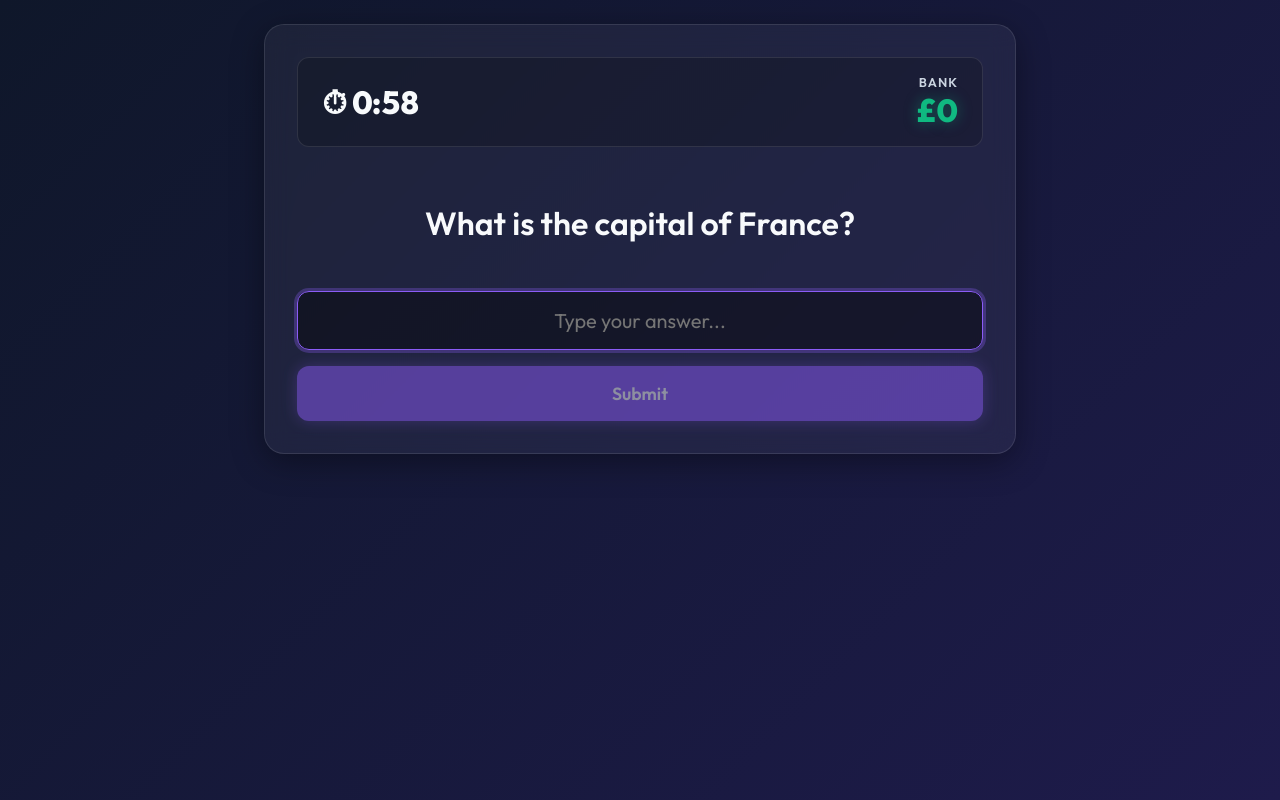
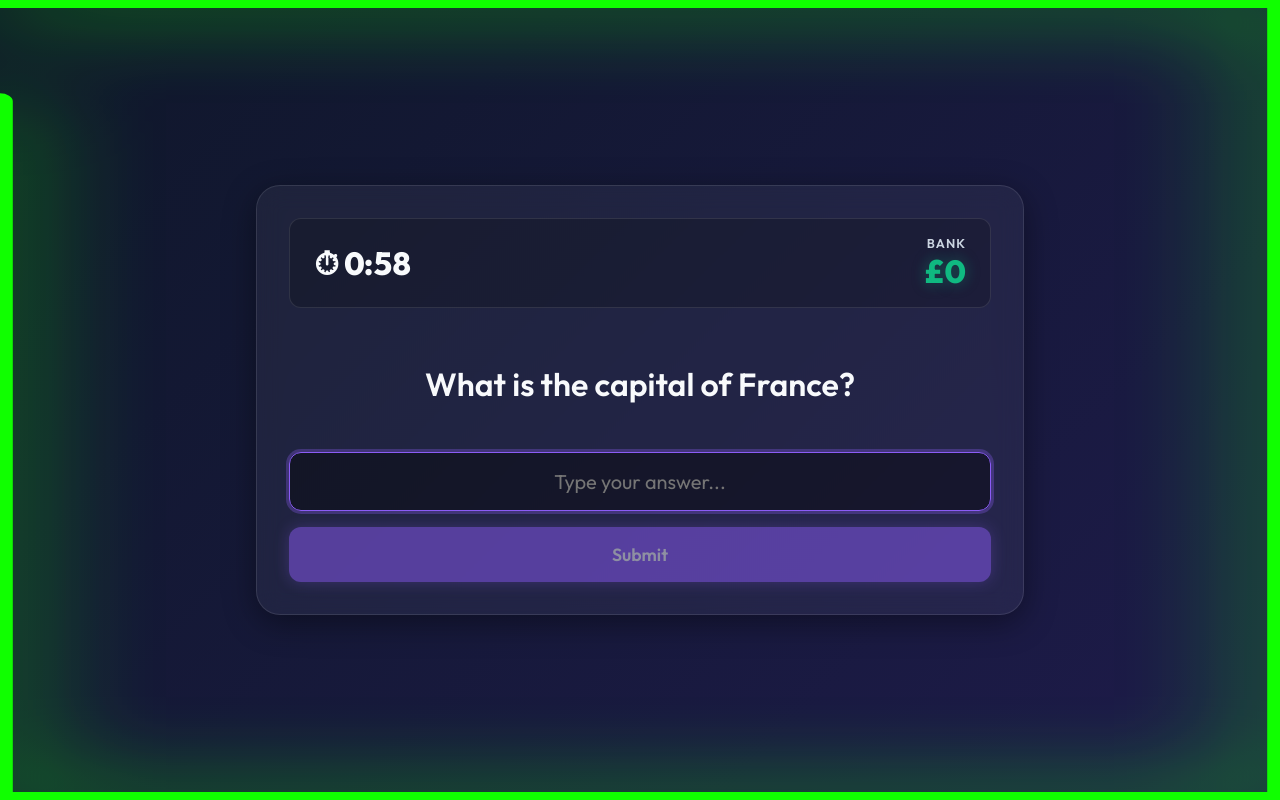
Before and after one commit to sftsk/barry40, a React (Vite) app: page / in a window 1280 px wide. Both pictures are taken after a click on the button "Start Game ➔". Built offline with nearby package versions, Linux system fonts and the light colour scheme.

Commit message:
feat: Add a global timer border component to `CashBuilderScreen` and implement a GitHub Actions build workflow.

```diff
--- a/src/App.tsx
+++ b/src/App.tsx
@@ -28,6 +28,54 @@ function useTimer(initialSeconds: number, onExpire: () => void, isActive: boolea
   return { seconds, setSeconds };
 }
 
+// -- Global Timer Border Component --
+function TimerBorder({ currentSeconds, totalSeconds }: { currentSeconds: number, totalSeconds: number }) {
+  const percentage = totalSeconds > 0 ? currentSeconds / totalSeconds : 0;
+  const hue = percentage * 120; // 120: green, 0: red
+  const color = `hsl(${hue}, 100%, 50%)`;
+
+  const redBlur = 2 + (1 - percentage) * 15;
+  const orangeBlur = 5 + (1 - percentage) * 25;
+  const filter = percentage < 0.3
+    ? `drop-shadow(0 0 ${redBlur}px red) drop-shadow(0 0 ${orangeBlur}px orange)`
+    : `drop-shadow(0 0 5px ${color})`;
+
+  return (
+    <svg
+      viewBox="0 0 100 100"
+      preserveAspectRatio="none"
+      style={{
+        position: 'fixed',
+        top: 0,
+        left: 0,
+        width: '100dvw',
+        height: '100dvh',
+        pointerEvents: 'none',
+        zIndex: 9999,
+        overflow: 'visible'
+      }}
+    >
+      <rect
+        x="0" y="0"
+        width="100"
+        height="100"
+        fill="none"
+        stroke={color}
+        strokeWidth="2"
+        strokeLinecap="round"
+        strokeLinejoin="round"
+        pathLength="100"
+        strokeDasharray="100"
+        strokeDashoffset={100 - (percentage * 100)}
+        style={{
+          transition: 'stroke-dashoffset 1s linear, stroke 1s linear',
+          filter
+        }}
+      />
+    </svg>
+  );
+}
+
 // -- Main App Component --
 function App() {
   const [gameState, setGameState] = useState<GameState>({
@@ -39,7 +87,10 @@ function App() {
   });
 
   const [error, setError] = useState('');
-  const [jsonUrl, setJsonUrl] = useState('');
+  const [jsonUrl] = useState(() => {
+    const urlParams = new URLSearchParams(window.location.search);
+    return urlParams.get('quiz') || '/default_questions.json';
+  });
 
   const loadConfig = (url: string) => {
     fetch(url)
@@ -55,11 +106,8 @@ function App() {
   };
 
   useEffect(() => {
-    const urlParams = new URLSearchParams(window.location.search);
-    const quizUrl = urlParams.get('quiz') || '/default_questions.json';
-    setJsonUrl(quizUrl);
-    loadConfig(quizUrl);
-  }, []);
+    loadConfig(jsonUrl);
+  }, [jsonUrl]);
 
   if (error && !gameState.config) {
     return (
@@ -80,7 +128,7 @@ function App() {
   }
 
   // --- Phase Handlers ---
-  const startGame = (customSettings: any) => {
+  const startGame = (customSettings: GameConfig['settings']) => {
     setGameState(s => ({
       ...s,
       phase: 'CASH_BUILDER',
@@ -99,7 +147,16 @@ function App() {
 
   return (
     <>
-      {gameState.phase === 'MENU' && <MenuScreen onStart={startGame} config={gameState.config} defaultUrl={jsonUrl} onLoadUrl={loadConfig} loadError={error}/>}
+      {gameState.phase === 'MENU' && gameState.config && (
+        <MenuScreen
+          key={JSON.stringify(gameState.config.settings)}
+          onStart={startGame}
+          config={gameState.config}
+          defaultUrl={jsonUrl}
+          onLoadUrl={loadConfig}
+          loadError={error}
+        />
+      )}
       {gameState.phase === 'CASH_BUILDER' && <CashBuilderScreen config={gameState.config} onComplete={onCashBuilderComplete} />}
       {gameState.phase === 'CHASE_SETUP' && <ChaseSetupScreen bank={gameState.bank} onStart={startChase} />}
       {gameState.phase === 'THE_CHASE' && <TheChaseScreen config={gameState.config} bank={gameState.bank} gameState={gameState} setGameState={setGameState} onEnd={endGame} />}
@@ -110,14 +167,9 @@ function App() {
 
 // -- Sub Components --
 
-function MenuScreen({ onStart, config, defaultUrl, onLoadUrl, loadError }: { onStart: (s:any) => void, config: GameConfig, defaultUrl: string, onLoadUrl: (url: string) => void, loadError: string }) {
+function MenuScreen({ onStart, config, defaultUrl, onLoadUrl, loadError }: { onStart: (s: GameConfig['settings']) => void, config: GameConfig, defaultUrl: string, onLoadUrl: (url: string) => void, loadError: string }) {
   const [customSettings, setCustomSettings] = useState(config.settings);
   const [urlInput, setUrlInput] = useState(defaultUrl);
-
-  // Sync state if config reloads from URL successfully
-  useEffect(() => {
-    setCustomSettings(config.settings);
-  }, [config.settings]);
 
   return (
     <div className="glass-panel">
@@ -213,6 +265,8 @@ function CashBuilderScreen({ config, onComplete }: { config: GameConfig, onCompl
   const isExactMatch = typedAnswer.trim().toLowerCase() === currentQ.answer.toLowerCase();
 
   return (
+    <>
+      <TimerBorder currentSeconds={seconds} totalSeconds={config.settings.cashBuilderTimeSeconds} />
       <div className="glass-panel">
         <div className="header-row">
           <div className={`timer ${seconds <= 10 ? 'danger' : ''}`}>⏱ {Math.floor(seconds / 60)}:{(seconds % 60).toString().padStart(2, '0')}</div>
@@ -285,6 +339,7 @@ function CashBuilderScreen({ config, onComplete }: { config: GameConfig, onCompl
           </div>
         )}
       </div>
+    </>
   );
 }
 
@@ -368,6 +423,8 @@ function TheChaseScreen({ config, bank, gameState, setGameState, onEnd }: { conf
   };
 
   return (
+    <>
+      <TimerBorder currentSeconds={seconds} totalSeconds={config.settings.chaseTimePerQuestionSeconds} />
       <div className="glass-panel">
          <div className="header-row" style={{marginBottom: '1rem'}}>
         <div className={`timer ${seconds <= 5 && !showResult ? 'danger' : ''}`}>⏱ {showResult ? '-' : seconds}</div>
@@ -437,7 +494,8 @@ function TheChaseScreen({ config, bank, gameState, setGameState, onEnd }: { conf
         </div>
       </div>
     </div>
-  )
+    </>
+  );
 }
 
 function EndScreen({ win, bank, onRestart }: { win: boolean, bank: number, onRestart: ()=>void }) {
--- a/src/index.css
+++ b/src/index.css
@@ -30,23 +30,24 @@ body {
   font-family: 'Outfit', -apple-system, BlinkMacSystemFont, 'Segoe UI', Roboto, sans-serif;
   background: linear-gradient(135deg, var(--bg-gradient-start), var(--bg-gradient-end));
   color: var(--text-main);
-  min-height: 100vh;
+  min-height: 100dvh;
   margin: 0;
   display: flex;
   justify-content: center;
   align-items: center;
   -webkit-font-smoothing: antialiased;
   -moz-osx-font-smoothing: grayscale;
-  overflow-x: hidden;
+  overflow: hidden;
 }
 
 #root {
   width: 100%;
   max-width: 800px;
-  min-height: 100vh;
+  height: 100dvh;
   display: flex;
   flex-direction: column;
-  padding: 1.5rem;
+  justify-content: center;
+  padding: 1rem;
 }
 
 /* Typography */
@@ -55,6 +56,7 @@ h1 {
   font-weight: 800;
   background: linear-gradient(to right, #c4b5fd, #8b5cf6);
   -webkit-background-clip: text;
+  background-clip: text;
   -webkit-text-fill-color: transparent;
   text-align: center;
   margin-bottom: 2rem;
@@ -84,16 +86,22 @@ p {
 /* Glassmorphism Panel */
 .glass-panel {
   background: var(--panel-bg);
-  backdrop-filter: var(--glass-blur);
-  -webkit-backdrop-filter: var(--glass-blur);
+  backdrop-filter: blur(12px);
+  -webkit-backdrop-filter: blur(12px);
   border: 1px solid var(--panel-border);
-  border-radius: 20px;
+  border-radius: 24px;
   padding: 2rem;
-  box-shadow: var(--glass-shadow);
+  width: 100%;
+  box-shadow: 0 8px 32px rgba(0, 0, 0, 0.4);
   display: flex;
   flex-direction: column;
   gap: 1.5rem;
-  animation: slideUp 0.5s ease-out forwards;
+  animation: panelEntry 0.5s cubic-bezier(0.16, 1, 0.3, 1) forwards;
+}
+
+@keyframes panelEntry {
+  from { opacity: 0; transform: translateY(20px) scale(0.98); }
+  to { opacity: 1; transform: translateY(0) scale(1); }
 }
 
 /* Buttons */
@@ -284,6 +292,9 @@ p {
 
 /* Responsive Overrides */
 @media (max-width: 600px) {
+  #root { padding: 0.5rem; }
+  .glass-panel { padding: 1.5rem 1rem; gap: 1rem; }
+  h1 { font-size: 1.75rem; margin-bottom: 1rem; }
   .chase-container { flex-direction: column; align-items: stretch; }
   .chase-board { flex-direction: row; flex: 0 0 auto; padding: 0.5rem; height: 60px; }
   .board-step { flex: 1; height: 100%; font-size: 1rem; }
```
Lines whose indentation alone changed are shown as unchanged.
